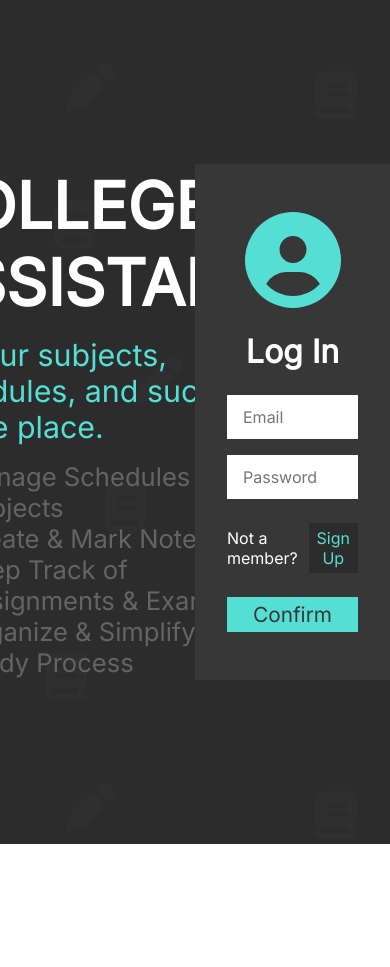
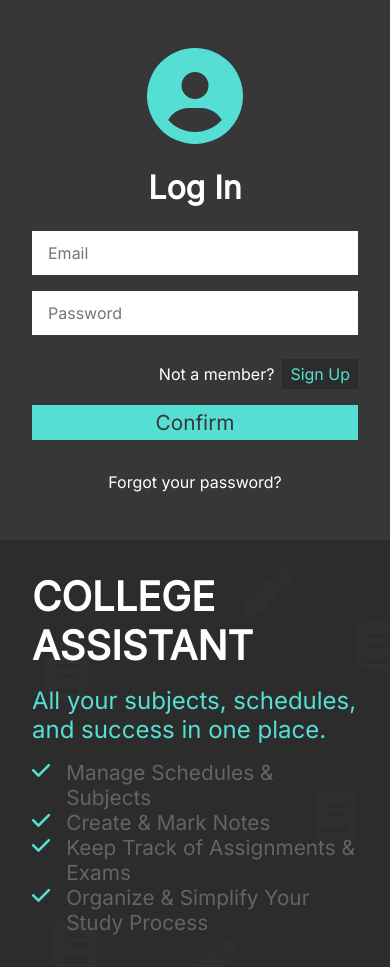
Before and after one commit to alcoder14/collegeAssistant, a Vue app: page /login in a window 390 px wide. Before the commit the page ends 844 px from the top, so only its background shows below. Built offline with nearby package versions, Linux system fonts and the light colour scheme; no server answers.

Commit message:
RWD, password reset, schedule creation

```diff
--- a/public/index.html
+++ b/public/index.html
@@ -8,7 +8,7 @@
     <link rel="preconnect" href="https://fonts.googleapis.com">
     <link rel="preconnect" href="https://fonts.gstatic.com" crossorigin>
     <link href="https://fonts.googleapis.com/css2?family=Inter&display=swap" rel="stylesheet">
-    <title><%= htmlWebpackPlugin.options.title %></title>
+    <title>College Assistant</title>
   </head>
   <body>
     <noscript>
--- a/src/assets/style.scss
+++ b/src/assets/style.scss
@@ -114,7 +114,7 @@ button{
 
 .form-page{
     width: 100%;
-    height: 100vh;
+    min-height: 100vh;
     background-image: url("@/assets/Background.png");
     //background-color: $darkest;
     display: flex;
@@ -200,6 +200,7 @@ button{
                 margin-right: 0.5rem;
             }
             .alt-action-btn{
+                font-size: 1.2rem;
                 background-color: $darkest;
                 color: $light;
             }
@@ -209,34 +210,84 @@ button{
             width: 100%;
             font-size: 1.3rem;
         }
+        .password-reset-container{
+            width: 100%;
+            display: flex;
+            justify-content: center;
+            .reset-password-text{
+                text-decoration: none;
+                color: $white;
+                transition-duration: 0.4s;
+            }
+            .reset-password-text:hover{
+                color: $light;
+            }
+        }
     }
 }
 
-@media(max-width: 500px){
-    .form-container{
-        .form{
+@media(max-width: 1400px){
+    .form-page{
+        .slogan-container, .form-container{
             width: 100%;
-            background-color: $darkest;
+            margin: 4rem;
+        }
+
+    }
+}
+
+@media(max-width: 1250px){
+    .form-page{
+        flex-direction: column;
+        .form-page-block{
+            width: 75%;
+        }
+        .block-1{
+            order: 2;
+        }
+        .block-2{
+            order: 1;
         }
     }
 }
-@media(max-width: 425px){
-    .form-container{
-        .form{
-            .form-title{
-                font-size: 1.5rem;
-                margin-bottom: 0.6rem;
-            }
-            .alternative-action{
-                margin-bottom: 0.6rem;
-                .text{
-                    margin-right: 0.4rem;
-                }
-            }
-            input{
-                margin-bottom: 0.6rem;
-            }
+@media(max-width: 900px){
+    .form-page{
+        flex-direction: column;
+        .form-page-block{
+            width: 100%;
         }
+        .slogan-container, .form-container{
+            margin: 2rem;
+        }
+    }
+}
+@media(max-width: 750px){
+    .form-page{
+        flex-direction: column;
+        .slogan-container h1 {
+            font-size: 2.5rem;
+        }
+        .slogan-container h3 {
+            font-size: 1.5rem;
+        }
+        .slogan-container > .check-option{
+            font-size: 1.3rem;
+        }
+    }
+}
+@media(max-width: 500px){
+    .form-page{
+        justify-content: start;
+        align-items: center;
+    }
+    .form-page .form-container{
+        margin: 0;
+        .alt-action-container{
+        margin-bottom: 1rem;
+        .alt-action-btn{
+            font-size: 1rem;
+        }
+    }
     }
 }
 
--- /dev/null
+++ b/src/components/Elements/SloganComponent.vue
@@ -0,0 +1,33 @@
+<template>
+      <section class="form-page-block block-1">
+          <div class="slogan-container">
+            <h1>COLLEGE <br> ASSISTANT</h1>
+            <h3> All your subjects, schedules, and success in one place. </h3>
+            <div class="check-option">
+              <font-awesome-icon icon="fa fa-check" class="check-light" />
+              <p>Manage Schedules & Subjects</p>
+            </div>
+            <div class="check-option">
+              <font-awesome-icon icon="fa fa-check" class="check-light" />
+              <p>Create & Mark Notes</p>
+            </div>
+            <div class="check-option">
+              <font-awesome-icon icon="fa fa-check" class="check-light" />
+              <p>Keep Track of Assignments & Exams</p>
+            </div>
+            <div class="check-option">
+              <font-awesome-icon icon="fa fa-check" class="check-light" />
+              <p>Organize & Simplify Your Study Process</p>
+            </div>
+          </div>
+       </section>
+  </template>
+
+  <script setup>
+
+</script>
+
+
+  <style lang="scss" scoped>
+      @import "@/assets/style.scss";
+  </style>
--- /dev/null
+++ b/src/composables/scheduleQueries.js
@@ -0,0 +1,13 @@
+import { db } from '@/firebase';
+import { setDoc, doc } from 'firebase/firestore';
+
+export const createSchedule = async (uid) => {
+    await setDoc(doc(db, 'schedules', uid), {
+      uid: uid,
+      breakDuration: 5,
+      lessonDuration: 1,
+      maxNumberOfLessons: 14,
+      scheduleName: 'schedule1',
+      startHour: '07:00',
+    });
+}
--- a/src/router/index.js
+++ b/src/router/index.js
@@ -6,6 +6,8 @@ import DashboardView from '@/views/DashboardView.vue';
 import ExamsView from '@/views/ExamsView.vue';
 import NotesView from '@/views/NotesView.vue';
 import AssignmentsView from '@/views/AssignmentsView.vue';
+import ResetPassword from '@/views/ResetPassword.vue';
+import NewPassword from '@/views/NewPassword.vue';
 import { auth } from '@/firebase';
 
 const routes = [
@@ -24,6 +26,19 @@ const routes = [
     name: 'Signup',
     component: SignupView,
     meta: { requiresUnauth: true }
+  },
+  {
+    path: '/reset-password',
+    name: 'Reset Password',
+    component: ResetPassword,
+    meta: { requiresUnauth: true }
+  },
+  {
+    path: '/set-new-password',
+    name: 'Set New Password',
+    component: NewPassword,
+    meta: { requiresUnauth: true },
+    redirect: '/login'
   },
   {
     path: '/schedule',
--- a/src/views/LoginView.vue
+++ b/src/views/LoginView.vue
@@ -1,30 +1,7 @@
 <template>
     <main class="form-page">
-
-      <section class="form-page-block">
-          <div class="slogan-container">
-            <h1>COLLEGE <br> ASSISTANT</h1>
-            <h3> All your subjects, schedules, and success in one place. </h3>
-            <div class="check-option">
-              <font-awesome-icon icon="fa fa-check" class="check-light" />
-              <p>Manage Schedules & Subjects</p>
-            </div>
-            <div class="check-option">
-              <font-awesome-icon icon="fa fa-check" class="check-light" />
-              <p>Create & Mark Notes</p>
-            </div>
-            <div class="check-option">
-              <font-awesome-icon icon="fa fa-check" class="check-light" />
-              <p>Keep Track of Assignments & Exams</p>
-            </div>
-            <div class="check-option">
-              <font-awesome-icon icon="fa fa-check" class="check-light" />
-              <p>Organize & Simplify Your Study Process</p>
-            </div>
-          </div>
-       </section>
-
-      <section class="form-page-block">
+      <SloganComponent />
+      <section class="form-page-block block-2">
         <form @submit.prevent="handleLogin" class="form-container">
           <font-awesome-icon icon="fa fa-user-circle" class="user-circle" />
           <h1 class="form-title">Log In</h1>
@@ -35,7 +12,10 @@
             <p class="text">Not a member? </p>
             <router-link to="/signup"><button class="alt-action-btn">Sign Up</button></router-link>
           </div>
-          <button type="submit" class="confirm-btn light-btn">Confirm</button>
+          <button type="submit" class="confirm-btn light-btn" style="margin-bottom: 2rem;">Confirm</button>
+          <div class="password-reset-container">
+            <router-link to="/reset-password" class="reset-password-text">Forgot your password?</router-link>
+          </div>
         </form>
       </section>
 
@@ -48,6 +28,7 @@ import { signInWithEmailAndPassword } from 'firebase/auth';
 import { auth } from '@/firebase';
 import { useRouter } from 'vue-router';
 import ErrorMessage from '@/components/ErrorMessage.vue';
+import SloganComponent from '@/components/Elements/SloganComponent.vue';
 
 const email = ref('');
 const password = ref('');
--- /dev/null
+++ b/src/views/NewPassword.vue
@@ -0,0 +1,81 @@
+<template>
+  <main class="form-page">
+      <form @submit.prevent="handleSetNewPassword" class="form-container">
+        <h1 class="form-title">Set New Password</h1>
+        <input
+          v-model="password"
+          type="password"
+          placeholder="Password"
+          class="auth-input"
+          style="margin-bottom: 1.5rem;"
+          v-if="!password_reset_success"
+        />
+        <input
+          v-model="confirmPassword"
+          type="password"
+          placeholder="Confirm Password"
+          class="auth-input"
+          style="margin-bottom: 1.5rem;"
+          v-if="!password_reset_success"
+        />
+        <ErrorMessage :errorMsg="errorMsg" v-if="errorMsg" />
+        <button type="submit" class="confirm-btn light-btn" v-if="password_reset_success">Confirm</button>
+
+        <div class="password-reset-success">
+            <font-awesome-icon icon="fa fa-check" class="check-password reset" />
+            <p>Password has been reset succesfully</p>
+            <router-link to="/login">Log In</router-link>
+        </div>
+      </form>
+  </main>
+</template>
+
+<script setup>
+import { ref, onMounted } from 'vue';
+import { verifyPasswordResetCode, confirmPasswordReset } from 'firebase/auth';
+import { auth } from '@/firebase';
+import { useRouter, useRoute } from 'vue-router';
+import ErrorMessage from '@/components/ErrorMessage.vue';
+
+const password = ref('');
+const confirmPassword = ref('');
+const errorMsg = ref('');
+const router = useRouter();
+const route = useRoute();
+const password_reset_success = ref(false)
+
+let oobCode = ref('');
+
+onMounted(() => {
+  oobCode.value = route.query.oobCode;
+});
+
+const handleSetNewPassword = async () => {
+  errorMsg.value = '';
+
+  if (password.value !== confirmPassword.value) {
+    errorMsg.value = 'Passwords do not match';
+    return;
+  }
+
+  if (!oobCode.value) {
+    errorMsg.value = 'Invalid or missing password reset code.';
+    return;
+  }
+
+  try {
+    await verifyPasswordResetCode(auth, oobCode.value);
+    await confirmPasswordReset(auth, oobCode.value, password.value);
+
+    password_reset_success.value = true
+
+    router.push('/login');
+  } catch (err) {
+    errorMsg.value = 'Failed to reset password.';
+  }
+};
+</script>
+
+<style lang="scss" scoped>
+@import "@/assets/style.scss";
+</style>
--- /dev/null
+++ b/src/views/ResetPassword.vue
@@ -0,0 +1,70 @@
+<template>
+    <main class="form-page">
+      <SloganComponent />
+      <section class="form-page-block block-2">
+        <form @submit.prevent="handleResetPassword" class="form-container">
+          <h1 class="form-title" v-if="!email_sent_success">Reset Password</h1>
+          <h1 class="form-title" v-if="email_sent_success">Email Sent</h1>
+          <input v-model="email" placeholder="Email" class="auth-input" v-if="!email_sent_success"/>
+          <ErrorMessage :errorMsg="errorMsg" v-if="errorMsg" />
+          <button type="submit" class="confirm-btn light-btn" v-if="!email_sent_success">Confirm</button>
+
+          <div v-if="email_sent_success" class="email-success-container">
+            <font-awesome-icon icon="fa fa-check" class="check-email-sent" />
+            <p>Follow instructions provided in the email sent to {{ email }}</p>
+          </div>
+
+        </form>
+      </section>
+    </main>
+</template>
+
+<script setup>
+import SloganComponent from '@/components/Elements/SloganComponent.vue';
+import ErrorMessage from '@/components/ErrorMessage.vue';
+import { getAuth, sendPasswordResetEmail } from "firebase/auth";
+import { ref } from 'vue';
+
+const auth = getAuth();
+const email = ref('')
+const errorMsg = ref('')
+const email_sent_success = ref(false)
+
+const actionCodeSettings = {
+  url: 'http://localhost:8080/login',
+  handleCodeInApp: true,
+};
+
+const handleResetPassword = async () => {
+    errorMsg.value = '';
+    try{
+        console.log(email.value)
+        await sendPasswordResetEmail(auth, email.value, actionCodeSettings)
+        email_sent_success.value = true
+    } catch(err) {
+        console.log(err)
+        errorMsg.value = 'Please re-enter your email address.'
+    }
+}
+</script>
+
+
+  <style lang="scss" scoped>
+      @import "@/assets/style.scss";
+      .email-success-container{
+        display: flex;
+        flex-direction: column;
+        align-items: center;
+        text-align: center;
+        .check-email-sent{
+            color: $light;
+            margin-bottom: 1rem;
+            font-size: 4rem;
+        }
+        p{
+            color: $white;
+            font-size: 1rem;
+
+        }
+      }
+  </style>
--- a/src/views/SignupView.vue
+++ b/src/views/SignupView.vue
@@ -1,40 +1,17 @@
 <template>
   <main class="form-page">
-
-    <section class="form-page-block">
-        <div class="slogan-container">
-          <h1>COLLEGE <br> ASSISTANT</h1>
-          <h3>All your subjects, schedules, and success in one place. </h3>
-           <div class="check-option">
-              <font-awesome-icon icon="fa fa-check" class="check-light" />
-              <p>Manage Schedules & Subjects</p>
-            </div>
-            <div class="check-option">
-              <font-awesome-icon icon="fa fa-check" class="check-light" />
-              <p>Create & Mark Notes</p>
-            </div>
-            <div class="check-option">
-              <font-awesome-icon icon="fa fa-check" class="check-light" />
-              <p>Keep Track of Assignments & Exams</p>
-            </div>
-            <div class="check-option">
-              <font-awesome-icon icon="fa fa-check" class="check-light" />
-              <p>Organize & Simplify Your Study Process</p>
-            </div>
-        </div>
-    </section>
-
-    <section class="form-page-block">
+    <SloganComponent />
+    <section class="form-page-block block-2">
        <form @submit.prevent="handleSignup" class="form-container">
           <font-awesome-icon icon="fa fa-user-circle" class="user-circle" />
           <h1 class="form-title">Sign Up</h1>
           <input v-model="email" placeholder="Email" class="auth-input" />
           <input v-model="password" type="password" placeholder="Password" class="auth-input" style="margin-bottom: 1.5rem;" />
-
           <ErrorMessage :errorMsg="errorMsg" v-if="errorMsg" />
           <div class="alt-action-container">
               <p class="text">Already a member? </p>
-              <router-link to="/login"><button class="alt-action-btn">Log In</button></router-link>
+              <router-link to="/login
+              "><button class="alt-action-btn">Log In</button></router-link>
             </div>
           <button type="submit" class="confirm-btn light-btn">Confirm</button>
         </form>
@@ -49,6 +26,8 @@ import { createUserWithEmailAndPassword } from 'firebase/auth';
 import { auth } from '@/firebase';
 import { useRouter } from 'vue-router';
 import ErrorMessage from '@/components/ErrorMessage.vue';
+import SloganComponent from '@/components/Elements/SloganComponent.vue';
+import { createSchedule } from '@/composables/scheduleQueries';
 
 const email = ref('');
 const password = ref('');
@@ -61,7 +40,7 @@ const handleSignup = async () => {
     const userCredential = await createUserWithEmailAndPassword(auth, email.value, password.value);
     const user = userCredential.user;
 
-    console.log(user)
+    await createSchedule(user.uid)
 
     router.push('/schedule');
   } catch (err) {
```
